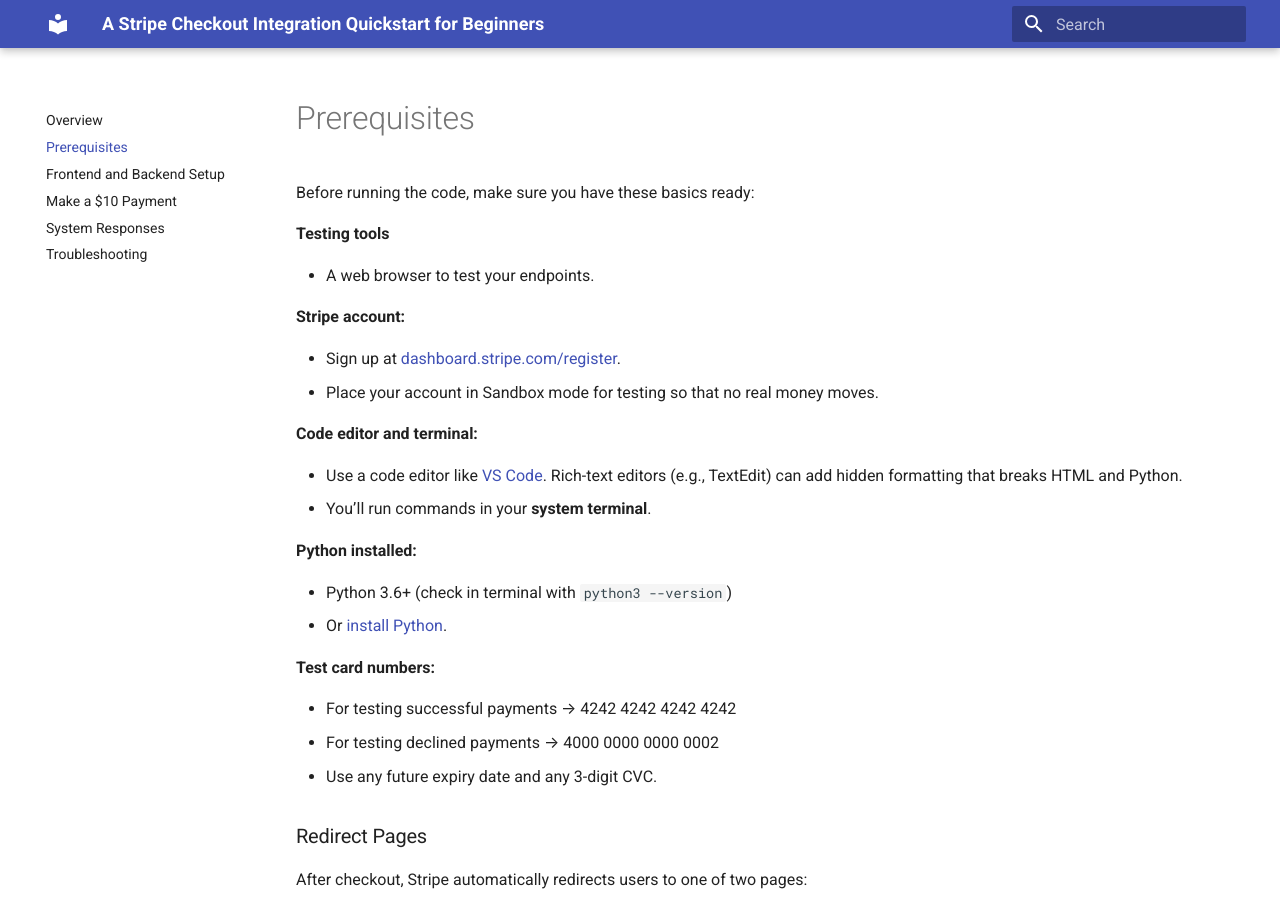
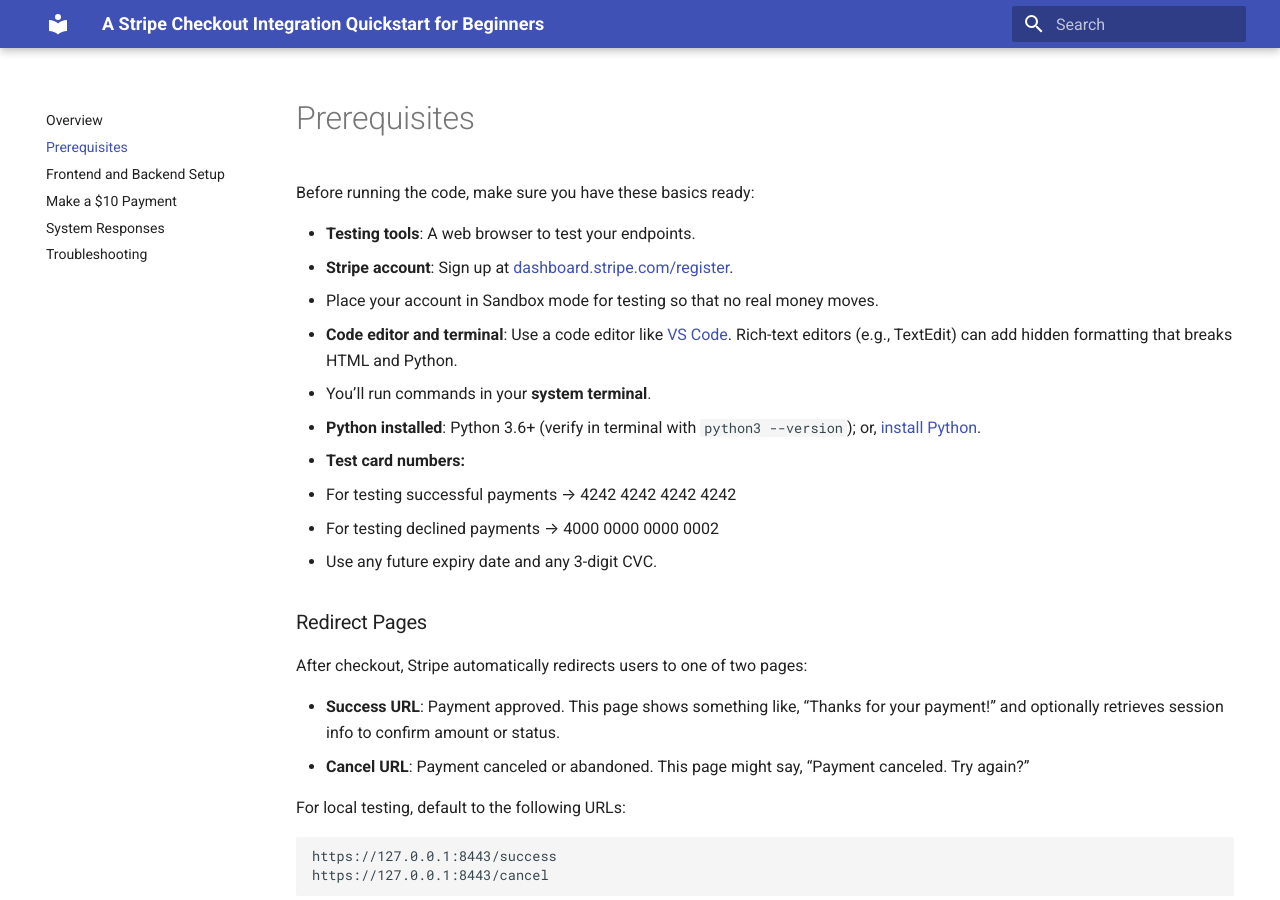
Before and after one commit to codymauro/stripe-payment-guide, an MkDocs documentation site: the page built from docs/prerequisites.md, in a window 1280 px wide and 900 px high. Built offline with MkDocs 1.6.1 and Material for MkDocs 9.7.7, drawn with Linux system fonts in a browser that asks for light colours.

Commit message:
Update prerequisites.md

```diff
--- a/docs/prerequisites.md
+++ b/docs/prerequisites.md
@@ -4,30 +4,16 @@ hide:
 ---
 Before running the code, make sure you have these basics ready:
 
-**Testing tools**
-
-- A web browser to test your endpoints.
-
-**Stripe account:**
-
-- Sign up at [dashboard.stripe.com/register](https://dashboard.stripe.com/register).
-- Place your account in Sandbox mode for testing so that no real money moves.
-
-**Code editor and terminal:**
-
-- Use a code editor like [VS Code](https://vscode.dev/). Rich-text editors (e.g., TextEdit) can add hidden     formatting that breaks HTML and Python.
-- You’ll run commands in your **system terminal**.
-
-**Python installed:**
-
-- Python 3.6+ (check in terminal with `python3 --version`)
-- Or [install Python](https://www.python.org/).
-
-**Test card numbers:**
-
-- For testing successful payments → 4242 4242 4242 4242
-- For testing declined payments → 4000 0000 0000 0002
-- Use any future expiry date and any 3-digit CVC.
+- **Testing tools**: A web browser to test your endpoints.
+- **Stripe account**: Sign up at [dashboard.stripe.com/register](https://dashboard.stripe.com/register).
+  - Place your account in Sandbox mode for testing so that no real money moves.
+- **Code editor and terminal**: Use a code editor like [VS Code](https://vscode.dev/). Rich-text editors (e.g., TextEdit) can add hidden formatting that breaks HTML and Python.
+  - You’ll run commands in your **system terminal**.
+- **Python installed**: Python 3.6+ (verify in terminal with `python3 --version`); or, [install Python](https://www.python.org/).
+- **Test card numbers:**
+  - For testing successful payments → 4242 4242 4242 4242
+  - For testing declined payments → 4000 0000 0000 0002
+  - Use any future expiry date and any 3-digit CVC.
 
 ### Redirect Pages
 After checkout, Stripe automatically redirects users to one of two pages:
```
